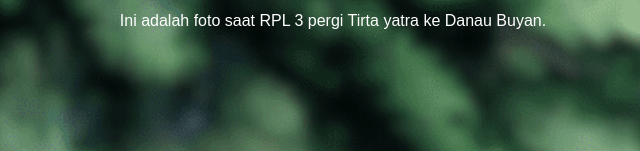
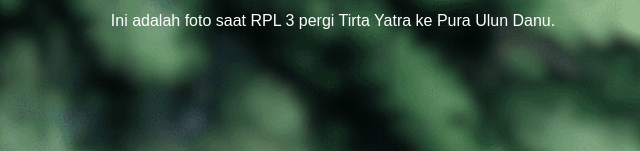
Before and after one commit to MadeRama21/Profile.github.io, a plain HTML site: page Gallery.html in a window 1280 px wide. Shown: the part 622-773 px from the top of the page, 587-1227 px from the left. Drawn offline with nearby package versions, Linux system fonts and the light colour scheme.

Commit message:
Update Gallery.html

```diff
--- a/Gallery.html
+++ b/Gallery.html
@@ -42,7 +42,7 @@
                 <img src="Gallery/mpls.jpg" alt="" id="imgkiri">
                 <h2 id="h2kiri">Tirta Yatra with RPL 3</h2>
                 <h3 id="h3kiri">(Jul-14-2022)</h3>
-                <p id="pkiri">Ini adalah foto saat RPL 3 pergi Tirta yatra ke Danau Buyan.</p>
+                <p id="pkiri">Ini adalah foto saat RPL 3 pergi Tirta Yatra ke Pura Ulun Danu.</p>
             </div>
 
         </div>
```
